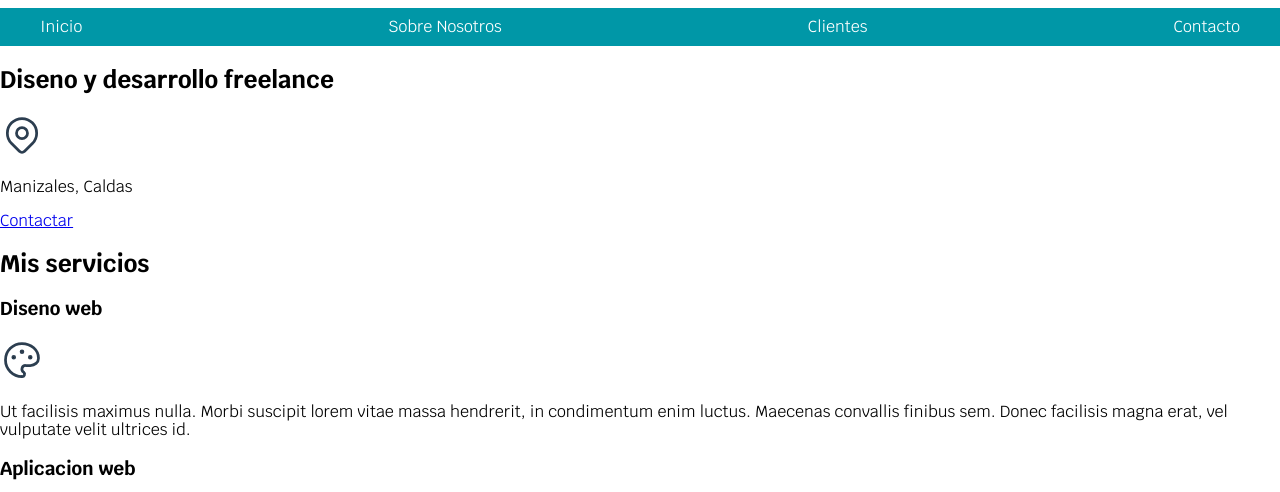
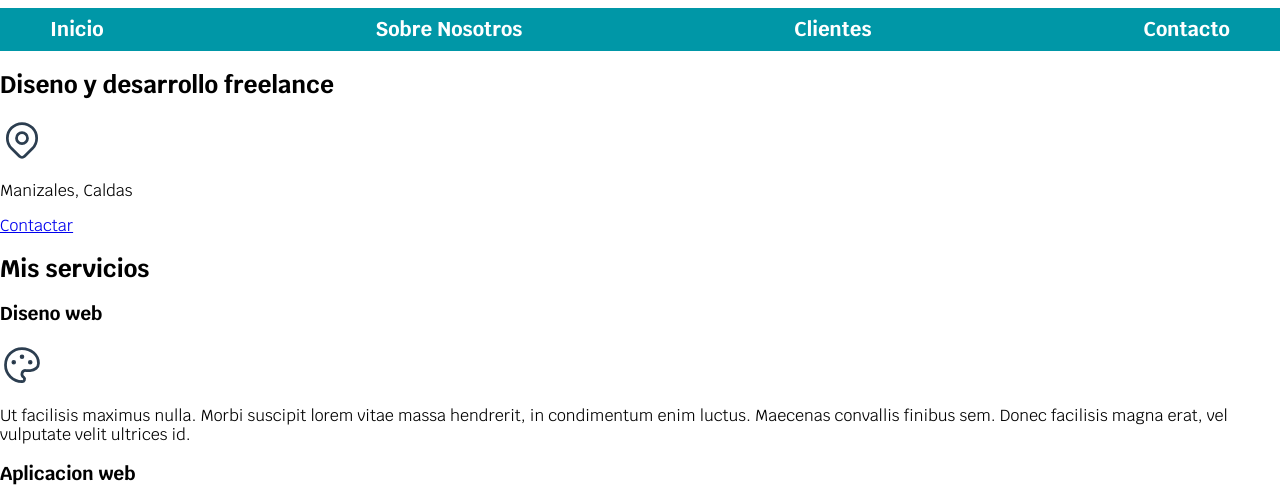
Before and after one commit to KevinArangoDev/Proyecto, a plain HTML site: page Proyecto/index.html in a window 1280 px wide. Shown: the part 87-579 px from the top of the page. Drawn offline with Linux system fonts and the light colour scheme.

Commit message:
Actualizacion

```diff
--- a/Proyecto/css/style.css
+++ b/Proyecto/css/style.css
@@ -28,7 +28,7 @@ body{
 }
 
 .contenedor {
-    width: 120rem;
+    max-width: 120rem;
     margin: 0 auto 0 auto;
 }
 
@@ -36,13 +36,29 @@ body{
     background-color: var(--secundario);
 }
 .navegacion-principal{
-    padding: 1rem;
     display: flex;
+
     justify-content: space-between;
+}
+@media (min-widht: 768px){
+   .navegacion-principal{
+    flex-direction: row;
+   }
 }
 
 .navegacion-principal a{
+    display: block;
+    text-align: center;
     color: var(--blanco);
     text-decoration: none;
+    font-size: 2rem;
+    font-weight: 700;
+    padding: 1rem;
+
 
 }
+
+.navegacion-principal a:hover{
+    background-color:var(--primario);
+    color: var(--oscuro);
+}
```
